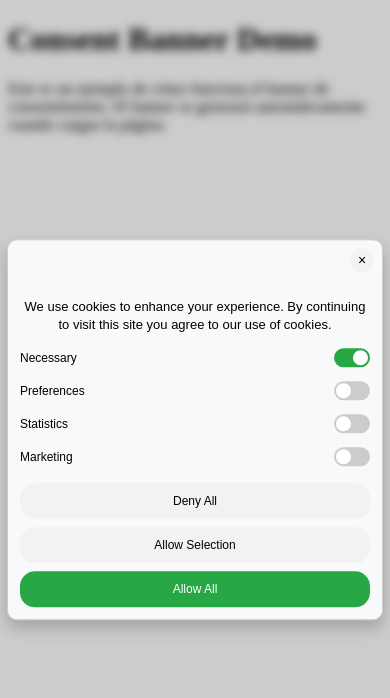
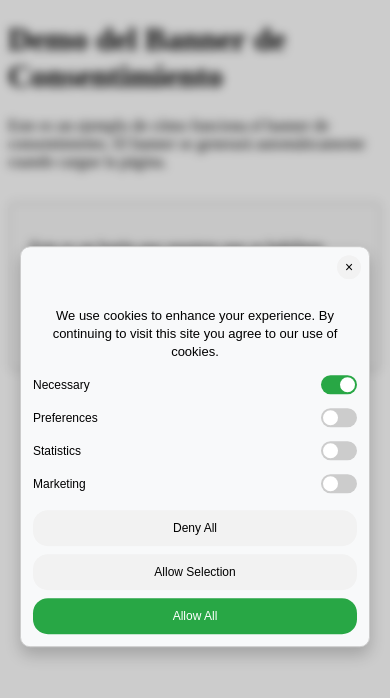
Before and after one commit to LycaDragen/Consent_Banner, a plain HTML site: page index.html in a window 390 px wide. Drawn offline with Linux system fonts and the light colour scheme.

Commit message:
Actualizacion de logica de JS, Responsiveness, Panel de configuración

```diff
--- a/dist/consent-banner.css
+++ b/dist/consent-banner.css
@@ -1,26 +1,4 @@
-/* Variables CSS personalizables */
-:root {
-  --banner-bg: #f8f9fa;
-  --banner-text: #000000;
-  --button-primary-bg: #28a745;
-  --button-primary-text: #ffffff;
-  --button-secondary-bg: #f2f2f2;
-  --button-secondary-text: #000000;
-  --button-primary-hover-bg: #218838;
-  --button-primary-hover-text: #ffffff;
-  --button-secondary-hover-bg: #e0e0e0;
-  --button-secondary-hover-text: #000000;
-  --switch-on-bg: #28a745;
-  --switch-off-bg: #cccccc;
-  --close-btn-bg: #f2f2f2;
-  --close-btn-text: #000000;
-  --close-btn-hover-bg: #e0e0e0;
-  --close-btn-hover-text: #000000;
-  --icon-bg: #28a745;
-  --banner-font-size: 16px;
-  --option-font-size: 15px;
-  --button-font-size: 14px;
-}
+/* CSS Variables are set inline via JavaScript on #consentBanner element */
 
 /* Fondo borroso */
 #consentOverlay {
@@ -46,11 +24,14 @@
   color: var(--banner-text);
   border: 1px solid #ccc;
   padding: 25px;
+  padding-top: 60px; /* Extra space for close button */
   box-shadow: 0 8px 16px rgba(0,0,0,0.2);
   font-family: Arial, sans-serif;
   font-size: var(--banner-font-size);
   z-index: 9999;
   border-radius: 10px;
+  box-sizing: border-box;
+  line-height: 1.4;
 }
 
 .hidden {
@@ -65,21 +46,26 @@
   color: var(--close-btn-text);
   border: none;
   border-radius: 50%;
-  width: 30px;
-  height: 30px;
+  width: 38px;
+  height: 38px;
   cursor: pointer;
-  font-size: 18px;
-  transition: background-color 0.3s ease;
+  font-size: calc(var(--button-font-size) * 1.2);
+  display: flex;
+  align-items: center;
+  justify-content: center;
+  transition: all 0.2s ease;
 }
 
 #consentBanner button#closeBtn:hover {
-  background: var(--close-btn-hover-bg);
+  background-color: var(--close-btn-hover-bg);
   color: var(--close-btn-hover-text);
+  transform: scale(1.05);
 }
 
 #consentBanner p {
   text-align: center;
   margin-bottom: 20px;
+  margin-top: 0;
   font-size: var(--banner-font-size);
 }
 
@@ -196,12 +182,53 @@ input:checked + .slider:before {
 
 /* ===== RESPONSIVE DESIGN ===== */
 
+/* Fix for screens < 600px - prevent close button overlap */
+@media (max-width: 600px) {
+  #consentBanner {
+    width: 90%;
+    min-width: auto;
+    padding: 18px;
+    padding-top: 50px; /* Space for close button */
+    top: 52%;
+  }
+
+  #consentBanner button#closeBtn {
+    top: 8px;
+    right: 8px;
+  }
+
+  /* Ensure text doesn't overlap with close button */
+  #consentBanner p {
+    padding-top: 15px;
+    margin-top: 0;
+  }
+
+  #bannerActions {
+    flex-direction: column;
+    gap: 10px;
+  }
+
+  #bannerActions button {
+    width: 100%;
+    min-width: unset;
+    padding: 12px;
+    font-size: calc(var(--button-font-size) * 0.95);
+  }
+}
+
 /* Tablets y pantallas medianas */
 @media (max-width: 768px) {
   #consentBanner {
     width: 90%;
     max-width: 400px;
     padding: 20px;
+    padding-top: 50px; /* Space for close button */
+  }
+
+  /* Ensure text doesn't overlap with close button */
+  #consentBanner p#consentText {
+    padding-top: 15px;
+    margin-top: 0;
   }
 
   #bannerActions {
@@ -220,13 +247,15 @@ input:checked + .slider:before {
   #consentBanner {
     width: 95%;
     padding: 15px;
-    padding-top: 40px;
+    padding-top: 50px; /* Space for close button */
     margin: 10px;
   }
 
   #consentBanner p {
     font-size: 14px;
     margin-bottom: 15px;
+    padding-top: 10px; /* Prevent overlap */
+    margin-top: 0;
   }
 
   .consentOption {
--- a/dist/consent-banner.js
+++ b/dist/consent-banner.js
@@ -44,15 +44,32 @@
 
     // Posición e ícono
     iconPosition: "left",
-    showMinimizedIcon: true
+    showMinimizedIcon: true,
+
+    // Textos personalizables de categorías
+    labels: {
+      necessary: "Necessary",
+      preferences: "Preferences",
+      statistics: "Statistics",
+      marketing: "Marketing"
+    },
+
+    // Textos personalizables de botones
+    buttonTexts: {
+      denyAll: "Deny All",
+      allowSelection: "Allow Selection",
+      allowAll: "Allow All"
+    }
   };
 
   // merge shallow: window.ConsentBannerConfig may override keys
   const defaultConfig = window.ConsentBannerConfig || {};
   const config = Object.assign({}, consentConfig, defaultConfig);
-  // merge nested objects (colors, fontSizes)
+  // merge nested objects (colors, fontSizes, labels, buttonTexts)
   config.colors = Object.assign({}, consentConfig.colors, (defaultConfig.colors || {}));
   config.fontSizes = Object.assign({}, consentConfig.fontSizes, (defaultConfig.fontSizes || {}));
+  config.labels = Object.assign({}, consentConfig.labels, (defaultConfig.labels || {}));
+  config.buttonTexts = Object.assign({}, consentConfig.buttonTexts, (defaultConfig.buttonTexts || {}));
 
   const style = document.createElement("link");
   style.rel = "stylesheet";
@@ -66,7 +83,7 @@
       <p id="consentText">${config.text}</p>
 
       <div class="consentOption">
-        <span>Necessary</span>
+        <span>${config.labels.necessary}</span>
         <label class="switch">
           <input type="checkbox" id="necessaryCheckbox" checked disabled>
           <span class="slider round"></span>
@@ -74,7 +91,7 @@
       </div>
 
       <div class="consentOption">
-        <span>Preferences</span>
+        <span>${config.labels.preferences}</span>
         <label class="switch">
           <input type="checkbox" id="preferencesCheckbox">
           <span class="slider round"></span>
@@ -82,7 +99,7 @@
       </div>
 
       <div class="consentOption">
-        <span>Statistics</span>
+        <span>${config.labels.statistics}</span>
         <label class="switch">
           <input type="checkbox" id="statisticsCheckbox">
           <span class="slider round"></span>
@@ -90,7 +107,7 @@
       </div>
 
       <div class="consentOption">
-        <span>Marketing</span>
+        <span>${config.labels.marketing}</span>
         <label class="switch">
           <input type="checkbox" id="marketingCheckbox">
           <span class="slider round"></span>
@@ -98,9 +115,9 @@
       </div>
 
       <div id="bannerActions">
-        <button id="denyAllBtn">Deny All</button>
-        <button id="allowSelectionBtn">Allow Selection</button>
-        <button id="allowAllBtn">Allow All</button>
+        <button id="denyAllBtn">${config.buttonTexts.denyAll}</button>
+        <button id="allowSelectionBtn">${config.buttonTexts.allowSelection}</button>
+        <button id="allowAllBtn">${config.buttonTexts.allowAll}</button>
       </div>
     </div>
 
@@ -124,21 +141,28 @@
   const marketingCheckbox = document.getElementById("marketingCheckbox");
 
   // --- integración con GTM ---
+  // This function updates consent when user makes choices
   function updateConsentToGTM() {
+    // Get current checkbox states
+    const prefsChecked = preferencesCheckbox ? preferencesCheckbox.checked : false;
+    const statsChecked = statisticsCheckbox ? statisticsCheckbox.checked : false;
+    const marketingChecked = marketingCheckbox ? marketingCheckbox.checked : false;
+
+    // Build consent object based on checkbox states
+    // Necessary cookies (security_storage and functionality_storage) are always granted
     const consents = {
-      functionality_storage: preferencesCheckbox.checked ? "granted" : "denied",
-      personalization_storage: (preferencesCheckbox.checked || marketingCheckbox.checked) ? "granted" : "denied",
-      analytics_storage: statisticsCheckbox.checked ? "granted" : "denied",
-      ad_storage: marketingCheckbox.checked ? "granted" : "denied",
-      ad_personalization: marketingCheckbox.checked ? "granted" : "denied",
-      ad_user_data: marketingCheckbox.checked ? "granted" : "denied",
-      security_storage: marketingCheckbox.checked ? "granted" : "denied",
+      functionality_storage: "granted",  // Always granted (Necessary)
+      security_storage: "granted",        // Always granted (Necessary)
+      personalization_storage: prefsChecked ? "granted" : "denied",  // Only Preferences controls this
+      analytics_storage: statsChecked ? "granted" : "denied",         // Only Statistics controls this
+      ad_storage: marketingChecked ? "granted" : "denied",           // Only Marketing controls this
+      ad_personalization: marketingChecked ? "granted" : "denied",   // Only Marketing controls this
+      ad_user_data: marketingChecked ? "granted" : "denied",         // Only Marketing controls this
     };
-    window.dataLayer = window.dataLayer || [];
-    window.dataLayer.push({
-      event: "gtm_consent_update",
-      consents: consents
-    });
+
+    // Send consent update command using gtag
+    // This automatically triggers the "Consent Update" event in GTM
+    gtag('consent', 'update', consents);
   }
 
   // --- apply config to CSS variables and inline values ---
@@ -260,15 +284,39 @@
   }
 
   // --- Eventos ---
-  closeBtn.addEventListener("click", closeBanner);
-  minimizedIcon.addEventListener("click", showBanner);
-  denyAllBtn.addEventListener("click", denyAll);
-  allowSelectionBtn.addEventListener("click", allowSelection);
-  allowAllBtn.addEventListener("click", allowAll);
+  // Add event listeners with null checks
+  if (closeBtn) closeBtn.addEventListener("click", closeBanner);
+  if (minimizedIcon) minimizedIcon.addEventListener("click", showBanner);
+  if (denyAllBtn) denyAllBtn.addEventListener("click", denyAll);
+  if (allowSelectionBtn) allowSelectionBtn.addEventListener("click", allowSelection);
+  if (allowAllBtn) allowAllBtn.addEventListener("click", allowAll);
 
-  preferencesCheckbox.addEventListener("change", updateConsentToGTM);
-  statisticsCheckbox.addEventListener("change", updateConsentToGTM);
-  marketingCheckbox.addEventListener("change", updateConsentToGTM);
+  if (preferencesCheckbox) preferencesCheckbox.addEventListener("change", updateConsentToGTM);
+  if (statisticsCheckbox) statisticsCheckbox.addEventListener("change", updateConsentToGTM);
+  if (marketingCheckbox) marketingCheckbox.addEventListener("change", updateConsentToGTM);
+
+  // --- Statistics/Marketing button tracking ---
+  const statsMarketingBtn = document.getElementById("statistics-marketing-button");
+  if (statsMarketingBtn) {
+    statsMarketingBtn.addEventListener("click", function() {
+      // Only track if both Statistics and Marketing are enabled
+      const statsEnabled = statisticsCheckbox ? statisticsCheckbox.checked : false;
+      const marketingEnabled = marketingCheckbox ? marketingCheckbox.checked : false;
+
+      if (statsEnabled && marketingEnabled) {
+        // Send GTM event with tracking
+        gtag('event', 'statistics_marketing_button_click', {
+          'event_category': 'engagement',
+          'event_label': 'Statistics Marketing Button',
+          'value': 1
+        });
+        console.log('Statistics and Marketing tracking enabled - button click tracked');
+      } else {
+        console.log('Statistics and Marketing not enabled - click not tracked');
+        alert('Please enable Statistics and Marketing cookies to track this button click.');
+      }
+    });
+  }
 
   // --- Inicializar ---
   document.addEventListener("DOMContentLoaded", () => {
--- a/index.html
+++ b/index.html
@@ -1,14 +1,45 @@
 <!DOCTYPE html>
-<html lang="en">
+<html lang="es">
 <head>
   <meta charset="UTF-8">
   <meta name="viewport" content="width=device-width, initial-scale=1.0">
-  <title>Consent Banner Demo</title>
+  <title>Demo del Banner de Consentimiento</title>
   <link rel="stylesheet" href="dist/consent-banner.css">
+
+  <!-- Configurar el modo de consentimiento de Google por defecto (ANTES de que cargue GTM) -->
+  <script>
+  window.dataLayer = window.dataLayer || [];
+  function gtag(){dataLayer.push(arguments);}
+
+  // Establecer el estado de consentimiento por defecto como denegado (excepto las cookies necesarias que siempre se otorgan)
+  gtag('consent', 'default', {
+    'ad_storage': 'denied',
+    'analytics_storage': 'denied',
+    'ad_user_data': 'denied',
+    'ad_personalization': 'denied',
+    'functionality_storage': 'granted',  // Necesarias - siempre otorgadas
+    'personalization_storage': 'denied',
+    'security_storage': 'granted',         // Necesarias - siempre otorgadas
+    'wait_for_update': 500
+  });
+  </script>
+
+  <!-- Google Tag Manager -->
+  <!-- Fin Google Tag Manager -->
 </head>
 <body>
-<h1>Consent Banner Demo</h1>
+  <!-- Google Tag Manager (noscript) -->
+  <!-- Fin Google Tag Manager (noscript) -->
+<h1>Demo del Banner de Consentimiento</h1>
 <p>Este es un ejemplo de cómo funciona el banner de consentimiento. El banner se generará automáticamente cuando cargue la página.</p>
+
+<div style="margin-top: 30px; padding: 20px; border: 2px solid #ddd; border-radius: 8px; background-color: #f9f9f9;">
+  <p style="margin-bottom: 15px;">Este es un botón que requiere que se habiliten Estadísticas y Marketing para que GTM pueda rastrear el comportamiento</p>
+  <button id="statistics-marketing-button" style="padding: 12px 24px; background-color: #28a745; color: white; border: none; border-radius: 5px; cursor: pointer; font-size: 16px; font-weight: bold;">
+    Hacer Clic Aquí
+  </button>
+</div>
+
 <script src="src/config.js"></script>
 <script src="dist/consent-banner.js"></script>
 </body>
--- a/src/config.js
+++ b/src/config.js
@@ -43,5 +43,20 @@ window.ConsentBannerConfig = {
 
     // Posición e ícono
     iconPosition: "left", // Posición del icono minimizado: "left" o "right"
-    showMinimizedIcon: true // Muestra u oculta el icono minimizado: true o false
+    showMinimizedIcon: true, // Muestra u oculta el icono minimizado: true o false
+
+    // Textos personalizables de categorías
+    labels: {
+        necessary: "Necessary",    // Etiqueta para cookies necesarias
+        preferences: "Preferences", // Etiqueta para cookies de preferencias
+        statistics: "Statistics",   // Etiqueta para cookies de estadísticas
+        marketing: "Marketing"      // Etiqueta para cookies de marketing
+    },
+
+    // Textos personalizables de botones
+    buttonTexts: {
+        denyAll: "Deny All",           // Texto del botón rechazar todo
+        allowSelection: "Allow Selection", // Texto del botón permitir selección
+        allowAll: "Allow All"          // Texto del botón permitir todo
+    }
 };
```
Also changed, not shown: 1 other file.
